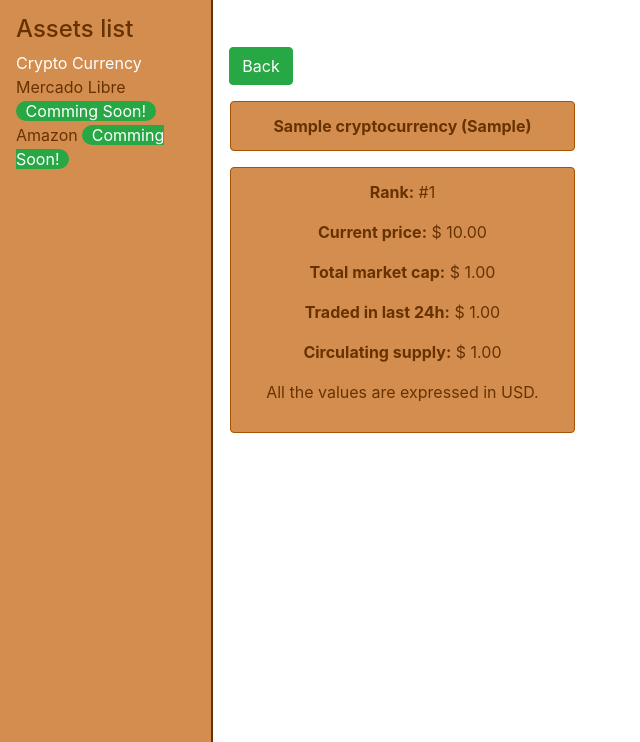
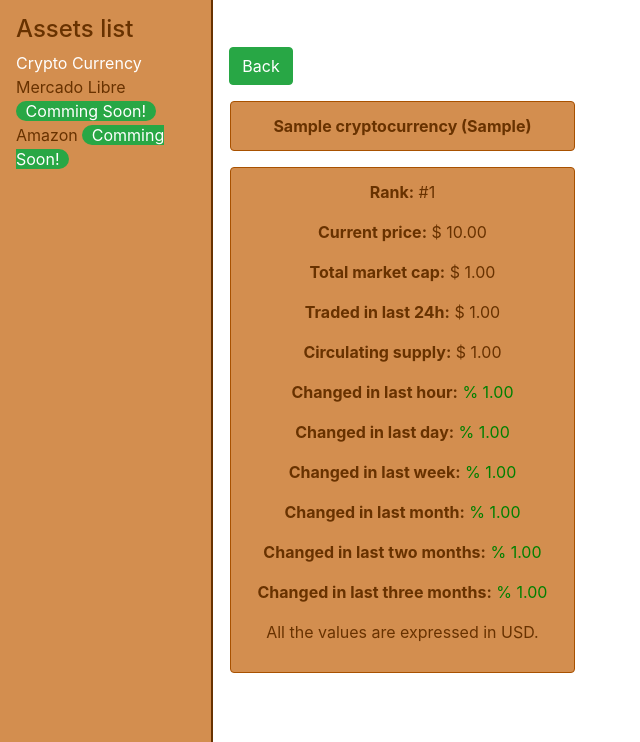
Before and after one commit to gonza56d/hitmeapp, a Django app: a page that uses hitmeapp/templates/crypto/detail.html in a window 1280 px wide. Shown: the part 59-801 px from the top of the page, without its empty margins (0-640 px from the left). Run offline with Django 3.2, Linux system fonts and the light colour scheme; a user stored in the database is signed in; tables that the repository leaves empty hold one stand-in row (values such as "Sample post"); parts of the project's set-up code (start-up, migrations or seed data) failed here and were passed over; some libraries are stand-ins or nearby versions.

Commit message:
detail value colors

```diff
--- a/hitmeapp/templates/crypto/detail.html
+++ b/hitmeapp/templates/crypto/detail.html
@@ -14,10 +14,46 @@
     <div class="col-md-8"></div>
     <div class="alert alert-app col-12 col-md-4 text-center">
         <p><strong>Rank:</strong> #{{ object.current_value.rank }}</p>
-        <p><strong>{% translate 'Current price' %}:</strong> $ {{ object.current_value.price|floatformat:2|intcomma }}</p>
-        <p><strong>{% translate 'Total market cap' %}:</strong> $ {{ object.current_value.market_cap|floatformat:2|intcomma }}</p>
-        <p><strong>{% translate 'Traded in last 24h' %}:</strong> $ {{ object.current_value.volume|floatformat:2|intcomma }}</p>
-        <p><strong>{% translate 'Circulating supply' %}:</strong> $ {{ object.current_value.circulating_supply|floatformat:2|intcomma }}</p>
+        <p>
+            <strong>{% translate 'Current price' %}:</strong>
+            $ {{ object.current_value.price|floatformat:2|intcomma }}
+        </p>
+        <p>
+            <strong>{% translate 'Total market cap' %}:</strong>
+            $ {{ object.current_value.market_cap|floatformat:2|intcomma }}
+        </p>
+        <p>
+            <strong>{% translate 'Traded in last 24h' %}:</strong>
+            $ {{ object.current_value.volume|floatformat:2|intcomma }}
+        </p>
+        <p>
+            <strong>{% translate 'Circulating supply' %}:</strong>
+            $ {{ object.current_value.circulating_supply|floatformat:2|intcomma }}
+        </p>
+        <p>
+            <strong>{% translate 'Changed in last hour' %}:</strong>
+            <span style="color:{% if object.current_value.percent_change_1h > 0 %}green{% elif object.current_value.percent_change_1h < 0 %}red{% else %}grey{% endif %}">% {{ object.current_value.percent_change_1h|floatformat:2|intcomma }}</span>
+        </p>
+        <p>
+            <strong>{% translate 'Changed in last day' %}:</strong>
+            <span style="color:{% if object.current_value.percent_change_24h > 0 %}green{% elif object.current_value.percent_change_24h < 0 %}red{% else %}grey{% endif %}">% {{ object.current_value.percent_change_24h|floatformat:2|intcomma }}</span>
+        </p>
+        <p>
+            <strong>{% translate 'Changed in last week' %}:</strong>
+            <span style="color:{% if object.current_value.percent_change_7d > 0 %}green{% elif object.current_value.percent_change_7d < 0 %}red{% else %}grey{% endif %}">% {{ object.current_value.percent_change_7d|floatformat:2|intcomma }}</span>
+        </p>
+        <p>
+            <strong>{% translate 'Changed in last month' %}:</strong>
+            <span style="color:{% if object.current_value.percent_change_30d > 0 %}green{% elif object.current_value.percent_change_30d < 0 %}red{% else %}grey{% endif %}">% {{ object.current_value.percent_change_30d|floatformat:2|intcomma }}</span>
+        </p>
+        <p>
+            <strong>{% translate 'Changed in last two months' %}:</strong>
+            <span style="color:{% if object.current_value.percent_change_60d > 0 %}green{% elif object.current_value.percent_change_60d < 0 %}red{% else %}grey{% endif %}">% {{ object.current_value.percent_change_60d|floatformat:2|intcomma }}</span>
+        </p>
+        <p>
+            <strong>{% translate 'Changed in last three months' %}:</strong>
+            <span style="color:{% if object.current_value.percent_change_90d > 0 %}green{% elif object.current_value.percent_change_90d < 0 %}red{% else %}grey{% endif %}">% {{ object.current_value.percent_change_90d|floatformat:2|intcomma }}</span>
+        </p>
         <p>All the values are expressed in USD.</p>
     </div>
 </div>
```
